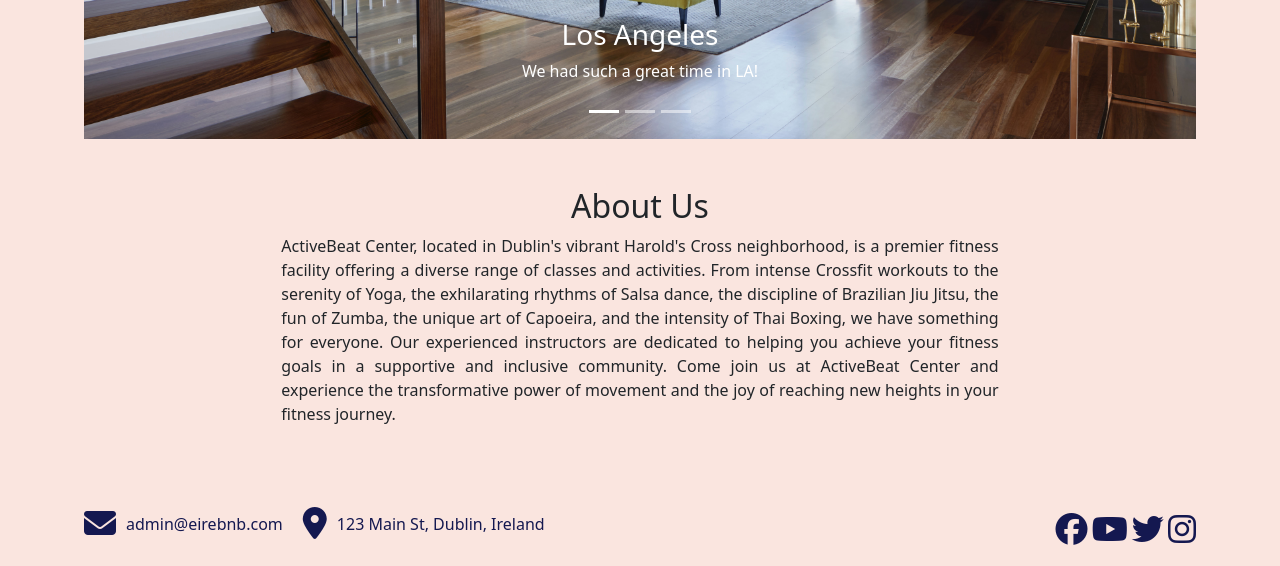
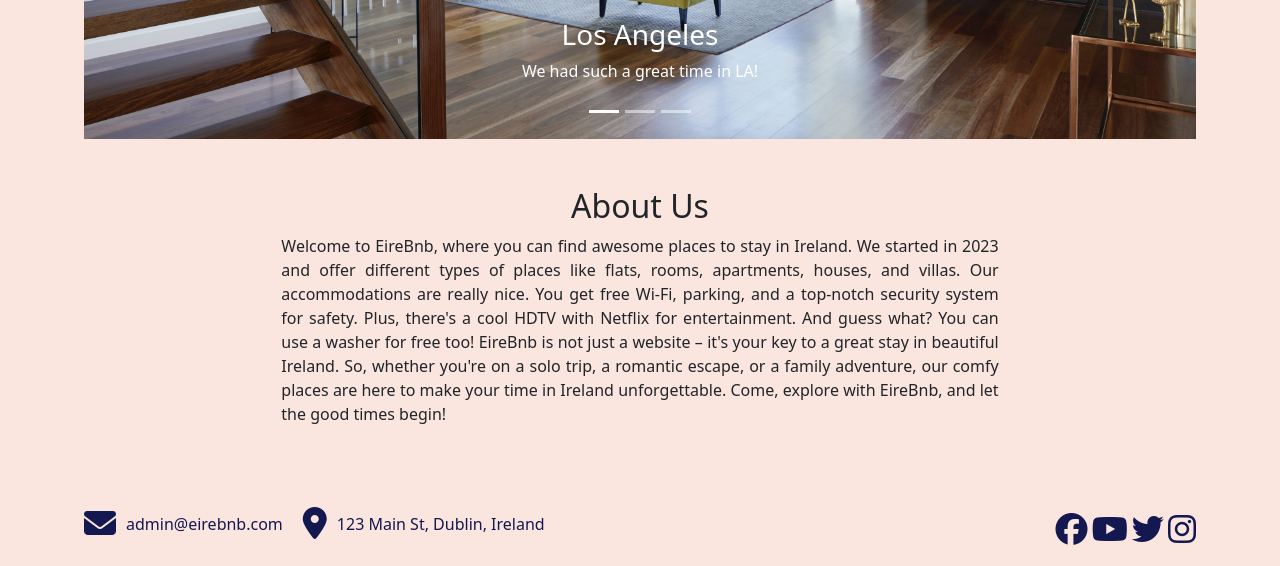
Before and after one commit to AmeenNoor/eire-bnb, a Django app: page / in a window 1280 px wide. Shown: the part 749-1315 px from the top of the page. Run offline with Django 3.2, Linux system fonts and the light colour scheme; some libraries are stand-ins or nearby versions; some web fonts are replaced.

```diff
--- a/templates/home.html
+++ b/templates/home.html
@@ -90,16 +90,13 @@
   <div class="row justify-content-md-center">
     <div class="col-md-8">
       <p style="text-align: justify">
-        ActiveBeat Center, located in Dublin's vibrant Harold's Cross
-        neighborhood, is a premier fitness facility offering a diverse range of
-        classes and activities. From intense Crossfit workouts to the serenity
-        of Yoga, the exhilarating rhythms of Salsa dance, the discipline of
-        Brazilian Jiu Jitsu, the fun of Zumba, the unique art of Capoeira, and
-        the intensity of Thai Boxing, we have something for everyone. Our
-        experienced instructors are dedicated to helping you achieve your
-        fitness goals in a supportive and inclusive community. Come join us at
-        ActiveBeat Center and experience the transformative power of movement
-        and the joy of reaching new heights in your fitness journey.
+        Welcome to EireBnb, where you can find awesome places to stay in Ireland. We started in 2023 and offer different types
+        of places like flats, rooms, apartments, houses, and villas.
+        Our accommodations are really nice. You get free Wi-Fi, parking, and a top-notch security system for safety. Plus,
+        there's a cool HDTV with Netflix for entertainment. And guess what? You can use a washer for free too!
+        EireBnb is not just a website – it's your key to a great stay in beautiful Ireland. So, whether you're on a solo trip, a
+        romantic escape, or a family adventure, our comfy places are here to make your time in Ireland unforgettable. Come,
+        explore with EireBnb, and let the good times begin!
       </p>
     </div>
   </div>
```
Also changed, not shown: README.md.
